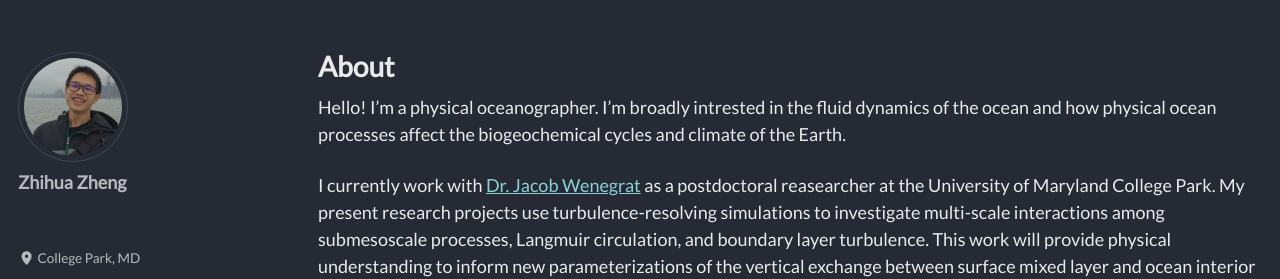
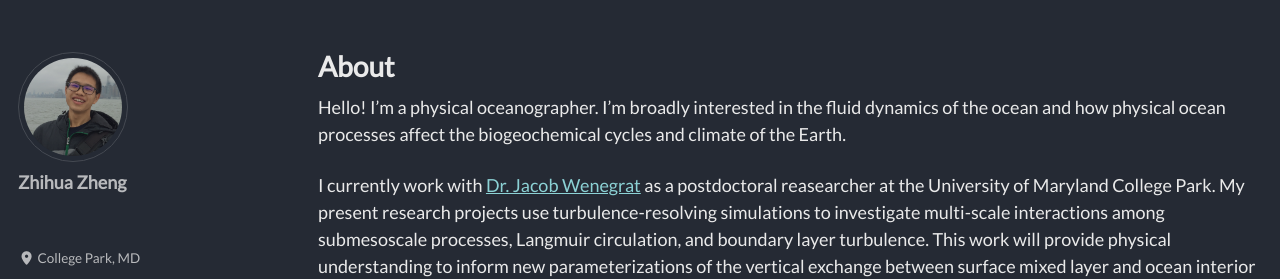
Before and after one commit to zhihua-zheng/zhihua-zheng.github.io, a Jekyll site: the page built from index.md, in a window 1280 px wide and 1011 px high. Shown: the part 228-507 px from the top of the window. Built offline with Jekyll 4.4.1, drawn with Linux system fonts in a browser that asks for light colours; cached includes are drawn as plain includes.

Commit message:
Fix typos

```diff
--- a/index.md
+++ b/index.md
@@ -7,7 +7,7 @@ header:
   image: /assets/images/mt_baker_WA.jpg
 ---
 
-Hello! I'm a physical oceanographer. I'm broadly intrested in the fluid dynamics of the ocean and how physical ocean processes affect the biogeochemical cycles and climate of the Earth.
+Hello! I'm a physical oceanographer. I'm broadly interested in the fluid dynamics of the ocean and how physical ocean processes affect the biogeochemical cycles and climate of the Earth.
 
 I currently work with [Dr. Jacob Wenegrat](https://wenegrat.github.io/) as a postdoctoral reasearcher at the University of Maryland College Park. My present research projects use turbulence-resolving simulations to investigate multi-scale interactions among submesoscale processes, Langmuir circulation, and boundary layer turbulence. This work will provide physical understanding to inform new parameterizations of the vertical exchange between surface mixed layer and ocean interior in large-scale ocean circulation and climate models.
 
```
Also changed, not shown: _pages/publications.md (+1 -1 lines).
